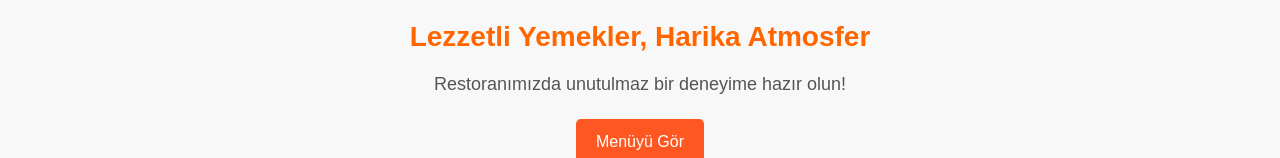
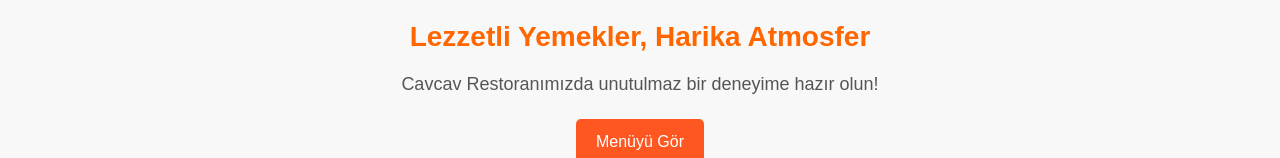
Before and after one commit to omersaritoy/Cavcav-Restoran-, a plain HTML site: page index.htm in a window 1280 px wide. Shown: the part 271-429 px from the top of the page. Drawn offline with Linux system fonts and the light colour scheme.

Commit message:
Update index.htm

```diff
--- a/index.htm
+++ b/index.htm
@@ -31,7 +31,7 @@
     <main>
         <section class="hero">
             <h2>Lezzetli Yemekler, Harika Atmosfer</h2>
-            <p>Restoranımızda unutulmaz bir deneyime hazır olun!</p>
+            <p>Cavcav Restoranımızda unutulmaz bir deneyime hazır olun!</p>
             <a href="menu.html" class="btn">Menüyü Gör</a>
         </section>
     </main>
```
